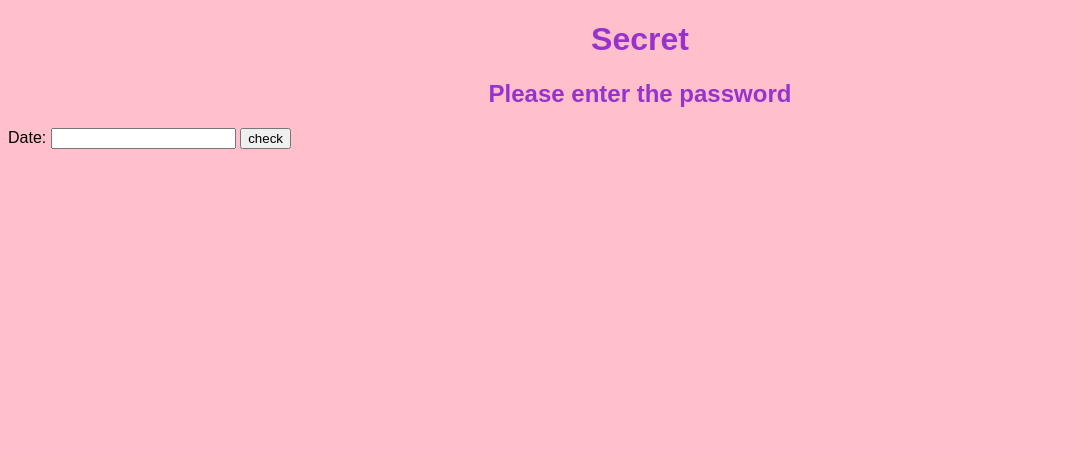
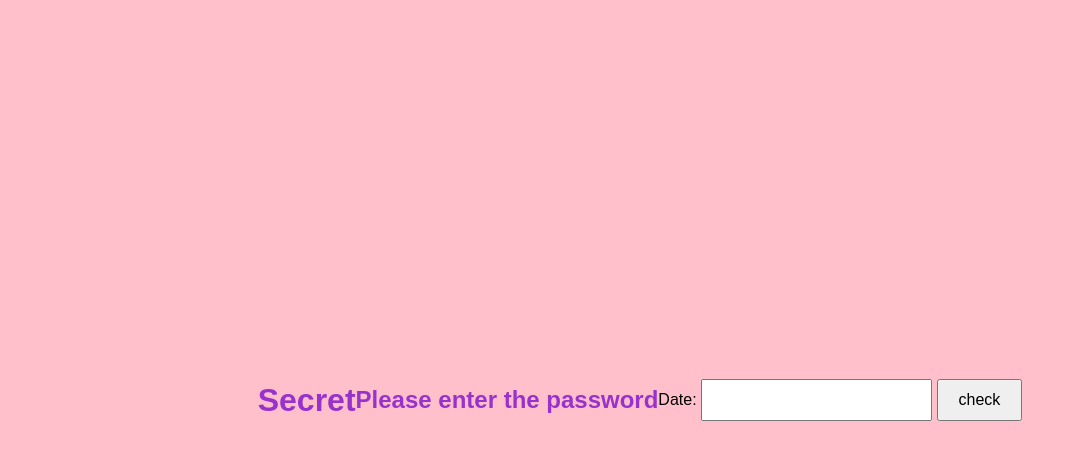
Before and after one commit to ericAAvila/ericAAvila.github.io, a plain HTML site: page index.html in a window 1280 px wide. Shown: the whole page, without its empty margins (0-1076 px from the left). Drawn offline with Linux system fonts and the light colour scheme.

Commit message:
update to the style

```diff
--- a/styles.css
+++ b/styles.css
@@ -1,21 +1,31 @@
 body{
     background: pink;
     font-family:Arial, Helvetica, sans-serif;
+    display: flex;
+    justify-content: center;
+    align-items: center;
+    height: 100vh;
+    margin: 0
 }
 
-.assignment {
-    display: flex;
-    padding: 10px;
-    margin: 10px;
-    background: lightgray;
+.container {
+    text-align: center;
 }
 
-.assignment img {
-    width: 200px;
+input {
+    margin-top: 10px;
+    margin-bottom: 10px;
     padding: 10px;
+    font-size: 16px;
+}
+
+button {
+    padding: 10px 20px;
+    font-size: 16px;
+    cursor: pointer;
 }
 
 h1,h2 {
     color: darkorchid;
-    text-align: center;
+
 }
```
